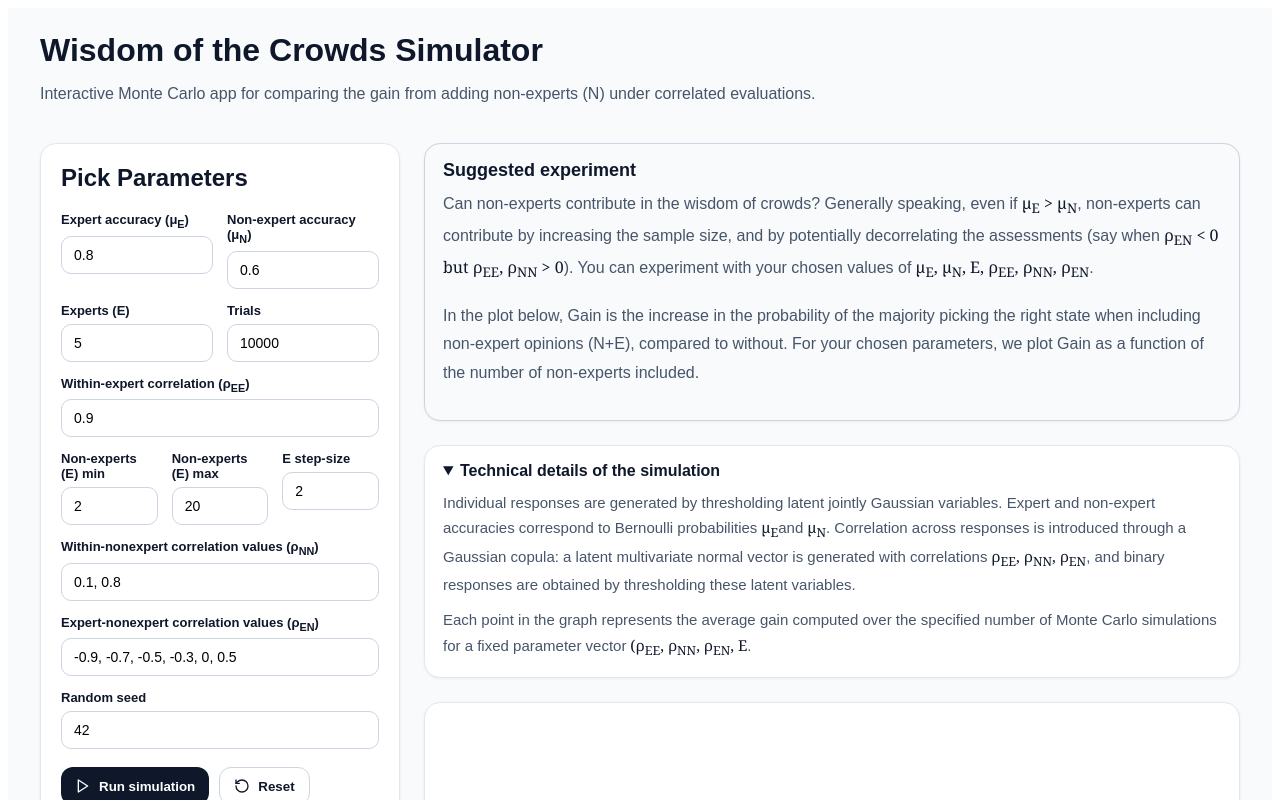
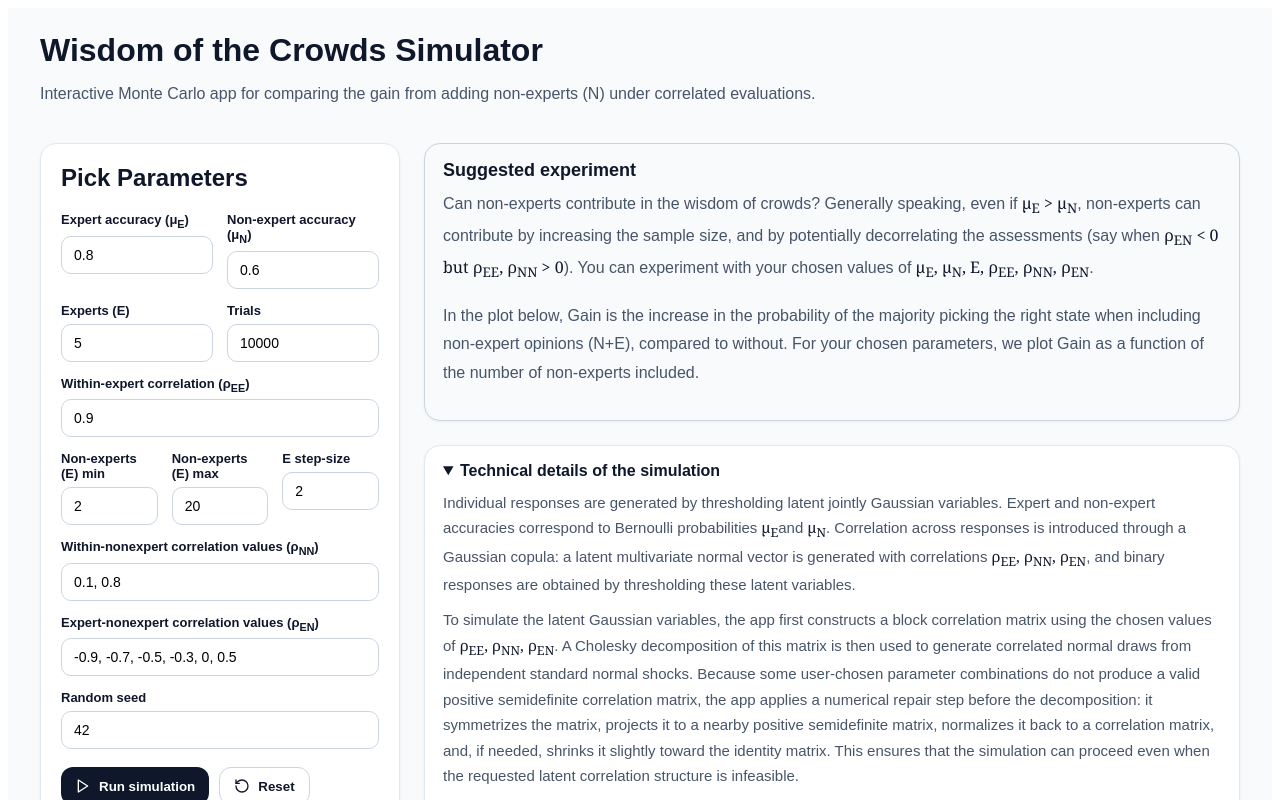
Before and after one commit to anujitchakraborty/democracy-simulator, a React (Vite) app: page / in a window 1280 px wide. Both pictures are taken after a click on the heading "Technical details of the simulation". Shown: the top 800 px of the page. Built offline with nearby package versions, Linux system fonts and the light colour scheme.

Commit message:
Update App.jsx

```diff
--- a/src/App.jsx
+++ b/src/App.jsx
@@ -631,6 +631,22 @@ export default function App() {
     and binary responses are obtained by thresholding these latent variables.
   </div>
 
+    <div style={{ fontSize: 15, lineHeight: 1.7, color: "#475569", marginTop: 10 }}>
+  To simulate the latent Gaussian variables, the app first constructs a block
+  correlation matrix using the chosen values of
+  <span style={{ fontFamily: "Georgia, Times New Roman, serif", color: "#0f172a" }}>
+    {" "}ρ<sub>EE</sub>, ρ<sub>NN</sub>, ρ<sub>EN</sub>
+  </span>.
+  A Cholesky decomposition of this matrix is then used to generate correlated
+  normal draws from independent standard normal shocks. Because some user-chosen
+  parameter combinations do not produce a valid positive semidefinite correlation
+  matrix, the app applies a numerical repair step before the decomposition:
+  it symmetrizes the matrix, projects it to a nearby positive semidefinite
+  matrix, normalizes it back to a correlation matrix, and, if needed, shrinks
+  it slightly toward the identity matrix. This ensures that the simulation can
+  proceed even when the requested latent correlation structure is infeasible.
+</div>
+
   <div style={{ fontSize: 15, lineHeight: 1.7, color: "#475569", marginTop: 10 }}>
     Each point in the graph represents the average gain
     computed over the specified number of Monte Carlo simulations for a fixed parameter
```
